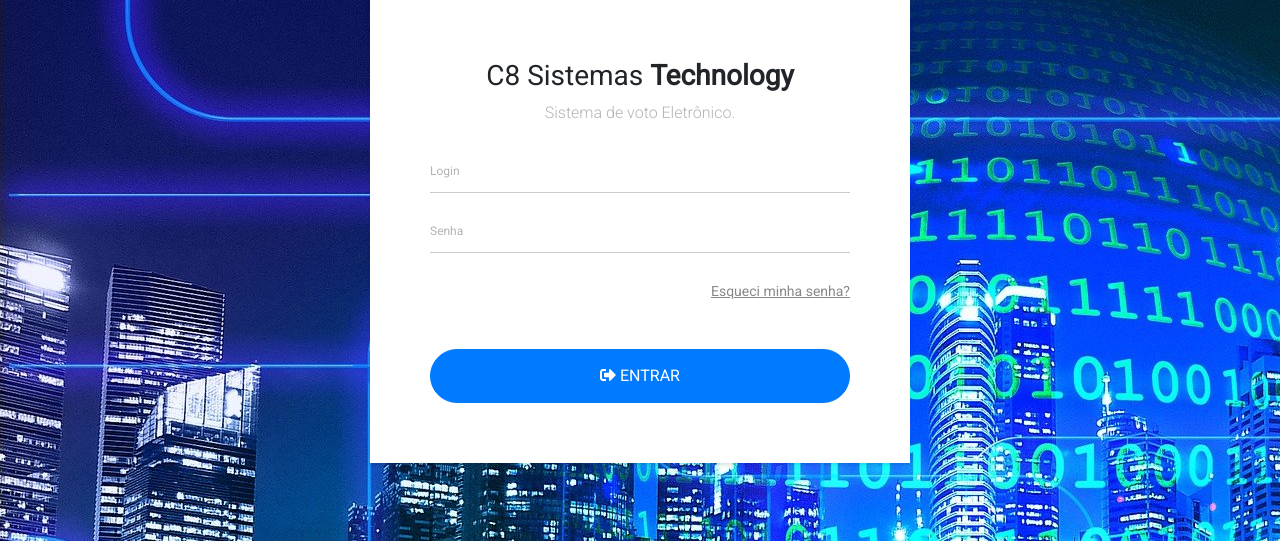
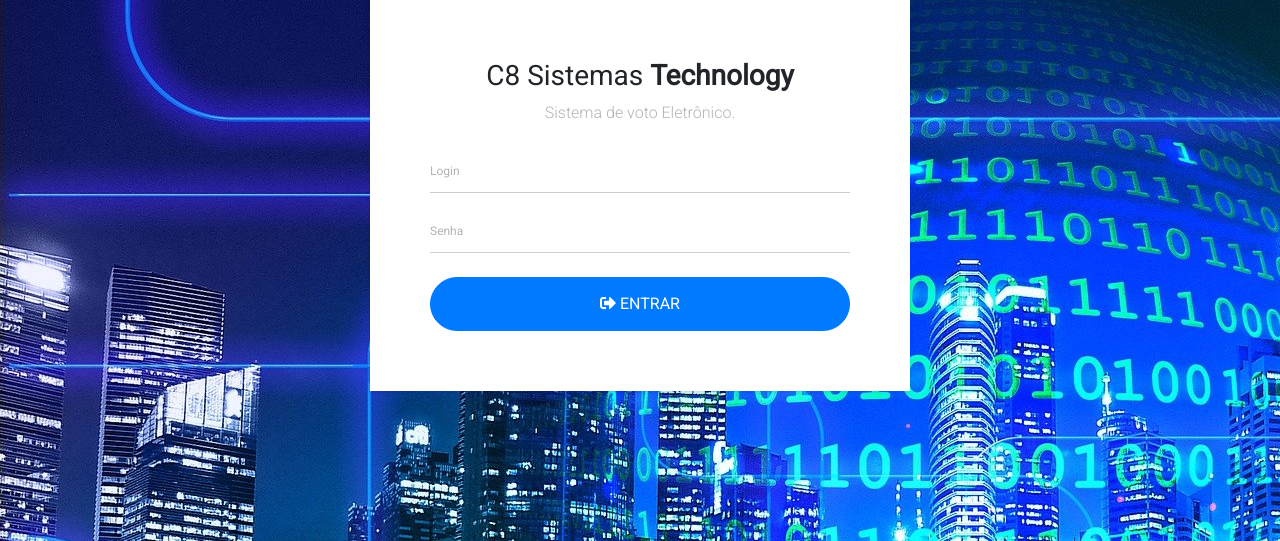
Before and after one commit to eleniciomaciel/projeto-voto-camara, a CodeIgniter app: page /projects/ in a window 1280 px wide. Shown: the part 113-654 px from the top of the page. Run offline with CodeIgniter, Linux system fonts and the light colour scheme; style sheets or scripts are compiled from the project's sources; some libraries are stand-ins or nearby versions.

Commit message:
retirada do recuprrar senha

```diff
--- a/application/views/welcome_message.php
+++ b/application/views/welcome_message.php
@@ -65,11 +65,11 @@ defined('BASEPATH') or exit('No direct script access allowed');
 
 									</div>
 
-									<div class="d-flex mb-5 align-items-center">
+									<!-- <div class="d-flex mb-5 align-items-center">
 										<span class="ml-auto">
 											<a href="<?= site_url('painel-master') ?>" class="forgot-pass">Esqueci minha senha?</a>
 										</span>
-									</div>
+									</div> -->
 
 									<button class="btn btn-pill text-white btn-block btn-primary" type="submit">
 										<span id="logText"></span>
```
